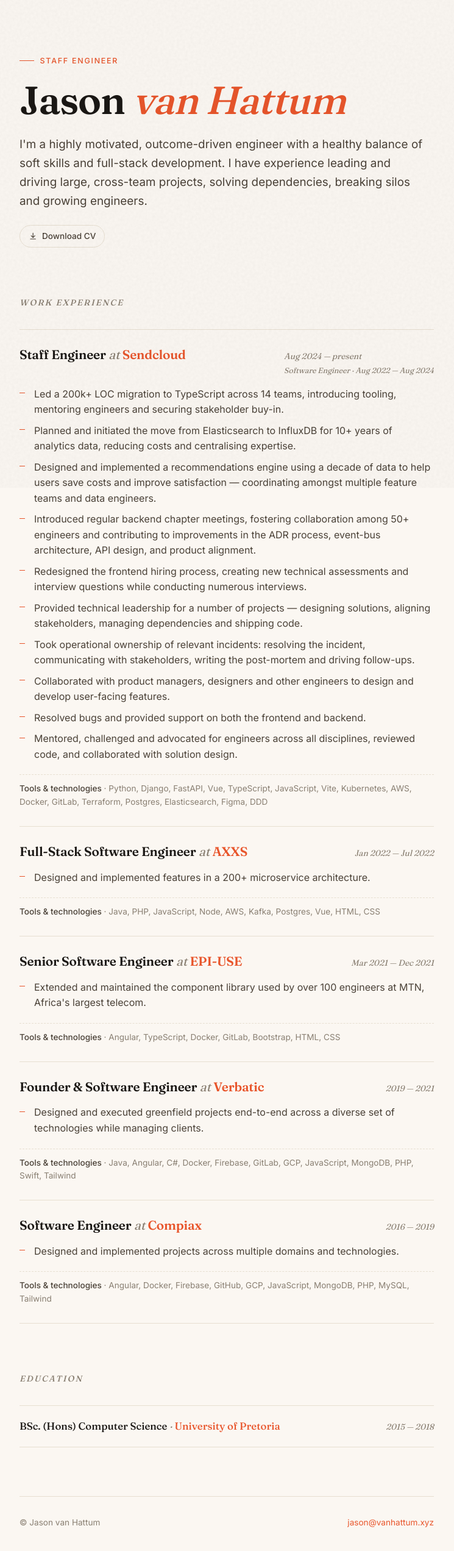
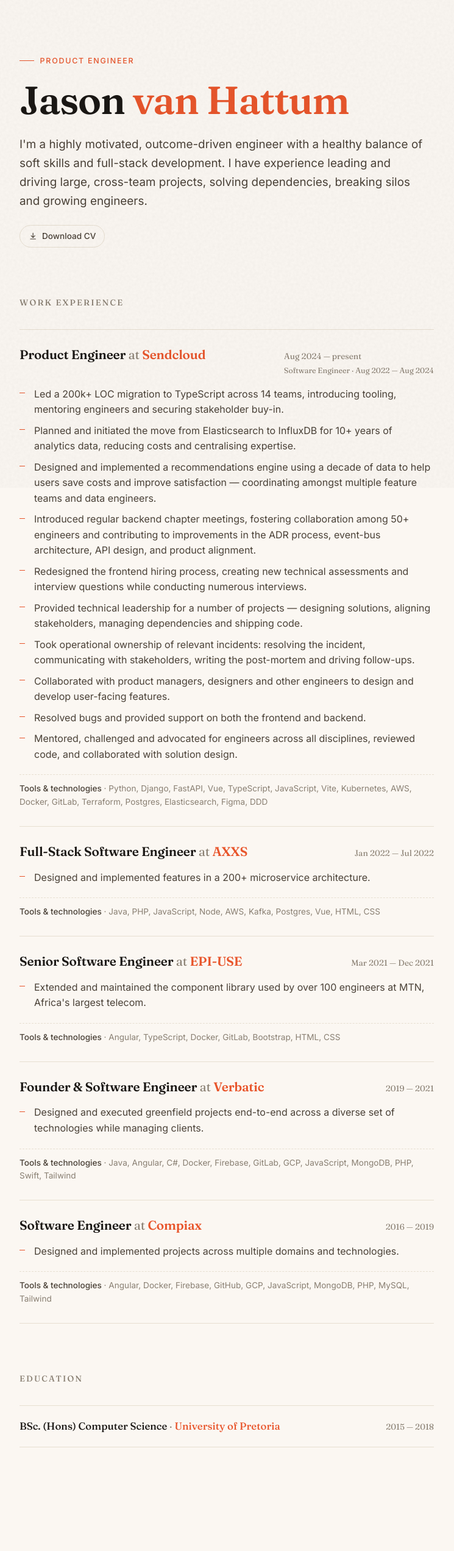
Before and after one commit to Jason-vh/me, a website: page index.html in a window 1280 px wide. Shown: the whole page at 61% size, without its empty margins (268-1013 px from the left). After the commit the page ends 2438 px from the top, so only its background shows below. Drawn offline with Linux system fonts and the light colour scheme.

Commit message:
Switch tagline to Product Engineer, drop italics, footer, and animations; loosen PDF spacing

```diff
--- a/index.html
+++ b/index.html
@@ -3,11 +3,11 @@
 <head>
   <meta charset="UTF-8" />
   <meta name="viewport" content="width=device-width, initial-scale=1.0" />
-  <title>Jason van Hattum — Staff Engineer</title>
-  <meta name="description" content="Jason van Hattum — Staff Engineer. Full-stack development, large cross-team initiatives, and growing engineers." />
+  <title>Jason van Hattum — Product Engineer</title>
+  <meta name="description" content="Jason van Hattum — Product Engineer. Full-stack development, large cross-team initiatives, and growing engineers." />
   <meta name="theme-color" content="#fbf7f2" />
 
-  <meta property="og:title" content="Jason van Hattum — Staff Engineer" />
+  <meta property="og:title" content="Jason van Hattum — Product Engineer" />
   <meta property="og:description" content="Full-stack development, large cross-team initiatives, and growing engineers." />
   <meta property="og:type" content="profile" />
 
@@ -112,10 +112,9 @@
       font-variation-settings: 'opsz' 144;
     }
 
-    h1 em {
-      font-style: italic;
+    h1 .last {
       color: var(--accent);
-      font-weight: 500;
+      font-weight: 600;
     }
 
     .intro {
@@ -133,8 +132,6 @@
       text-transform: uppercase;
       color: var(--ink-muted);
       margin-bottom: 2rem;
-      font-style: italic;
-      font-variation-settings: 'opsz' 9;
     }
 
     section {
@@ -144,7 +141,6 @@
     .role {
       padding: 1.75rem 0;
       border-top: 1px solid var(--rule);
-      transition: padding 0.35s cubic-bezier(0.2, 0.8, 0.2, 1);
     }
 
     .role:last-of-type {
@@ -171,7 +167,6 @@
     .role-title .at {
       color: var(--ink-muted);
       font-weight: 400;
-      font-style: italic;
     }
 
     .role-title .company {
@@ -183,7 +178,6 @@
       color: var(--ink-muted);
       font-variant-numeric: tabular-nums;
       white-space: nowrap;
-      font-style: italic;
       font-family: 'Fraunces', Georgia, serif;
     }
 
@@ -215,11 +209,6 @@
       width: 0.55rem;
       height: 1px;
       background: var(--accent);
-      transition: width 0.25s ease;
-    }
-
-    .role:hover .bullets li::before {
-      width: 0.85rem;
     }
 
     .tools {
@@ -261,21 +250,7 @@
       font-size: 0.85rem;
       color: var(--ink-muted);
       font-variant-numeric: tabular-nums;
-      font-style: italic;
       font-family: 'Fraunces', Georgia, serif;
-    }
-
-    footer {
-      margin-top: clamp(3rem, 7vw, 5rem);
-      padding-top: 2rem;
-      border-top: 1px solid var(--rule);
-      display: flex;
-      justify-content: space-between;
-      align-items: center;
-      flex-wrap: wrap;
-      gap: 1rem;
-      font-size: 0.85rem;
-      color: var(--ink-muted);
     }
 
     .download {
@@ -288,7 +263,6 @@
       border: 1px solid var(--rule);
       border-radius: 999px;
       color: var(--ink-soft);
-      transition: border-color 0.2s ease, color 0.2s ease, background 0.2s ease;
     }
     .download:hover {
       color: var(--accent);
@@ -313,7 +287,6 @@
       color: var(--accent);
       text-decoration: none;
       border-bottom: 1px solid transparent;
-      transition: border-color 0.2s ease, color 0.2s ease;
     }
 
     a:hover {
@@ -327,24 +300,6 @@
       flex-wrap: wrap;
     }
 
-    /* fade in on load */
-    @keyframes rise {
-      from { opacity: 0; transform: translateY(8px); }
-      to { opacity: 1; transform: translateY(0); }
-    }
-    main > * { animation: rise 0.6s cubic-bezier(0.2, 0.8, 0.2, 1) both; }
-    main > *:nth-child(1) { animation-delay: 0.05s; }
-    main > *:nth-child(2) { animation-delay: 0.15s; }
-    main > *:nth-child(3) { animation-delay: 0.25s; }
-    main > *:nth-child(4) { animation-delay: 0.3s; }
-
-    @media (prefers-reduced-motion: reduce) {
-      *, *::before, *::after {
-        animation-duration: 0.01ms !important;
-        transition-duration: 0.01ms !important;
-        scroll-behavior: auto !important;
-      }
-    }
 
     @media (max-width: 540px) {
       .role-head {
@@ -375,10 +330,6 @@
       }
 
       *, *::before, *::after {
-        animation: none !important;
-        transition: none !important;
-        opacity: 1 !important;
-        transform: none !important;
         -webkit-print-color-adjust: exact !important;
         print-color-adjust: exact !important;
       }
@@ -400,7 +351,7 @@
         margin-bottom: 2mm;
         line-height: 1;
       }
-      h1 em { color: var(--accent); }
+      h1 .last { color: var(--accent); }
 
       .eyebrow {
         font-size: 8.5pt;
@@ -483,14 +434,6 @@
       .education-degree .school { color: var(--accent); }
       .education-dates { font-size: 9pt; }
 
-      footer {
-        margin-top: 6mm;
-        padding-top: 3mm;
-        font-size: 9pt;
-        color: var(--ink-muted);
-      }
-      footer a { color: var(--accent); }
-
       a { text-decoration: none; border: 0; }
     }
   </style>
@@ -500,8 +443,8 @@
 
   <main>
     <header>
-      <div class="eyebrow">Staff Engineer</div>
-      <h1>Jason <em>van Hattum</em></h1>
+      <div class="eyebrow">Product Engineer</div>
+      <h1>Jason <span class="last">van Hattum</span></h1>
       <p class="intro">
         I'm a highly motivated, outcome-driven engineer with a healthy balance of soft
         skills and full-stack development. I have experience leading and driving large,
@@ -523,7 +466,7 @@
       <article class="role">
         <div class="role-head">
           <div class="role-title">
-            Staff Engineer <span class="at">at</span> <span class="company">Sendcloud</span>
+            Product Engineer <span class="at">at</span> <span class="company">Sendcloud</span>
           </div>
           <div class="role-dates">
             Aug 2024 — present
@@ -612,18 +555,12 @@
       <h2 id="education">Education</h2>
       <div class="education-item">
         <div class="education-degree">
-          BSc. (Hons) Computer Science <span class="at" style="color: var(--ink-muted); font-style: italic; font-weight: 400;">·</span> <span class="school">University of Pretoria</span>
+          BSc. (Hons) Computer Science <span class="at" style="color: var(--ink-muted); font-weight: 400;">·</span> <span class="school">University of Pretoria</span>
         </div>
         <div class="education-dates">2015 — 2018</div>
       </div>
     </section>
 
-    <footer>
-      <div>© Jason van Hattum</div>
-      <div class="contact">
-        <a href="mailto:jason@vanhattum.xyz">jason@vanhattum.xyz</a>
-      </div>
-    </footer>
   </main>
 </body>
 </html>
```
Also changed, not shown: 2 other files.
